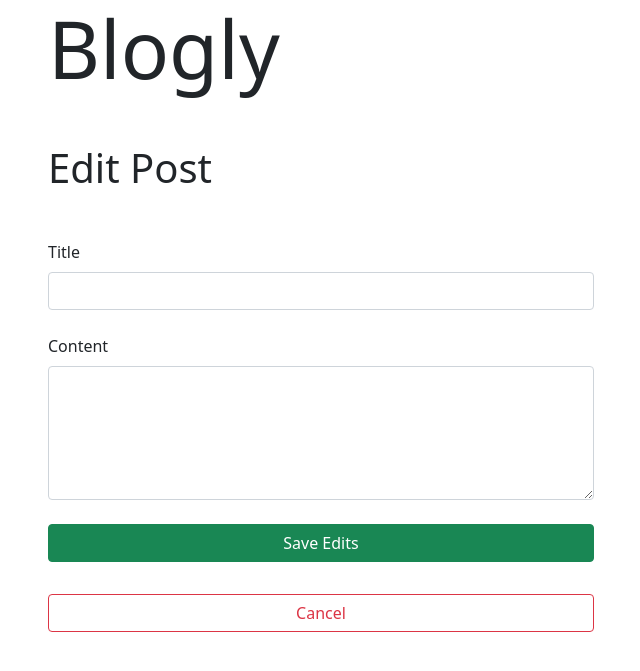
After one commit to nicholasDWinters/blogly-2, a Flask app: template templates/editPost.html in a window 1280 px wide. The commit adds this page. Shown: the top 671 px of the page, without its empty margins (34-674 px from the left). Run offline with Flask 2, Linux system fonts and the light colour scheme; the template is opened without the code that fills it, so the values that code supplies are empty.

Commit message:
finished post edit and delete routes

```diff
--- a/app.py
+++ b/app.py
@@ -99,3 +99,41 @@ def create_post(user_id):
     db.session.commit()
 
     return redirect(url_for('.show_user', user_id = user_id))
+
+@app.route('/posts/<int:post_id>')
+def show_post(post_id):
+    '''render post show page'''
+    post = Post.query.get_or_404(post_id)
+    user = User.query.get_or_404(post.user_id)
+
+    return render_template('showPost.html', post=post, user=user)
+
+@app.route('/posts/<int:post_id>/edit')
+def edit_post(post_id):
+    '''render the post edit form'''
+    post = Post.query.get_or_404(post_id)
+    user = User.query.get_or_404(post.user_id)
+
+    return render_template('editPost.html', post = post, user = user)
+
+
+@app.route('/posts/<int:post_id>/edit', methods=['POST'])
+def save_edits(post_id):
+    '''post route for editing post information, saves to db'''
+    post = Post.query.get_or_404(post_id)
+    post.title = request.form['title']
+    post.content = request.form['content']
+
+    db.session.add(post)
+    db.session.commit()
+    return redirect(url_for('.show_post', post_id=post_id))
+
+@app.route('/posts/<int:post_id>/delete', methods=['POST'])
+def delete_post(post_id):
+    '''route to delete specified post from db'''
+    post = Post.query.get_or_404(post_id)
+    user_id = post.user_id
+    Post.query.filter_by(id = post_id).delete()
+
+    db.session.commit()
+    return redirect(url_for('.show_user', user_id = user_id))
--- a/templates/base.html
+++ b/templates/base.html
@@ -14,7 +14,7 @@
 <body>
 
     <div class="container">
-        <h1>Blogly</h1>
+        <h1 class="display-1">Blogly</h1>
         {% block content %}{% endblock %}
     </div>
 
--- /dev/null
+++ b/templates/editPost.html
@@ -0,0 +1,29 @@
+{%extends 'base.html'%}
+
+{%block title%} Edit Post {% endblock %}
+
+{%block content%}
+<h1 class="mt-5">Edit Post</h1>
+<div class="row mt-5">
+    <div class="col-6 d-grid gap-2">
+
+        <form class="d-grid gap-2" action="/posts/{{post.id}}/edit" method="post">
+            <div class="mb-3">
+                <label class="form-label" for="title">Title</label>
+                <input class="form-control" type="text" name="title" id="first_name" value="{{post.title}}">
+            </div>
+            <div class="mb-3">
+                <label class="form-label" for="content">Content</label>
+                <textarea class="form-control" type="text" rows="5" name="content"
+                    id="content">{{post.content}}</textarea>
+            </div>
+
+
+            <button class="btn btn-success" type="submit">Save Edits</button>
+        </form>
+        <a href="/users/{{user.id}}" class="btn btn-outline-danger mt-4">Cancel</a>
+    </div>
+</div>
+
+
+{% endblock %}
```
Also changed, not shown: templates/showPost.html (added, +26 -0 lines).
